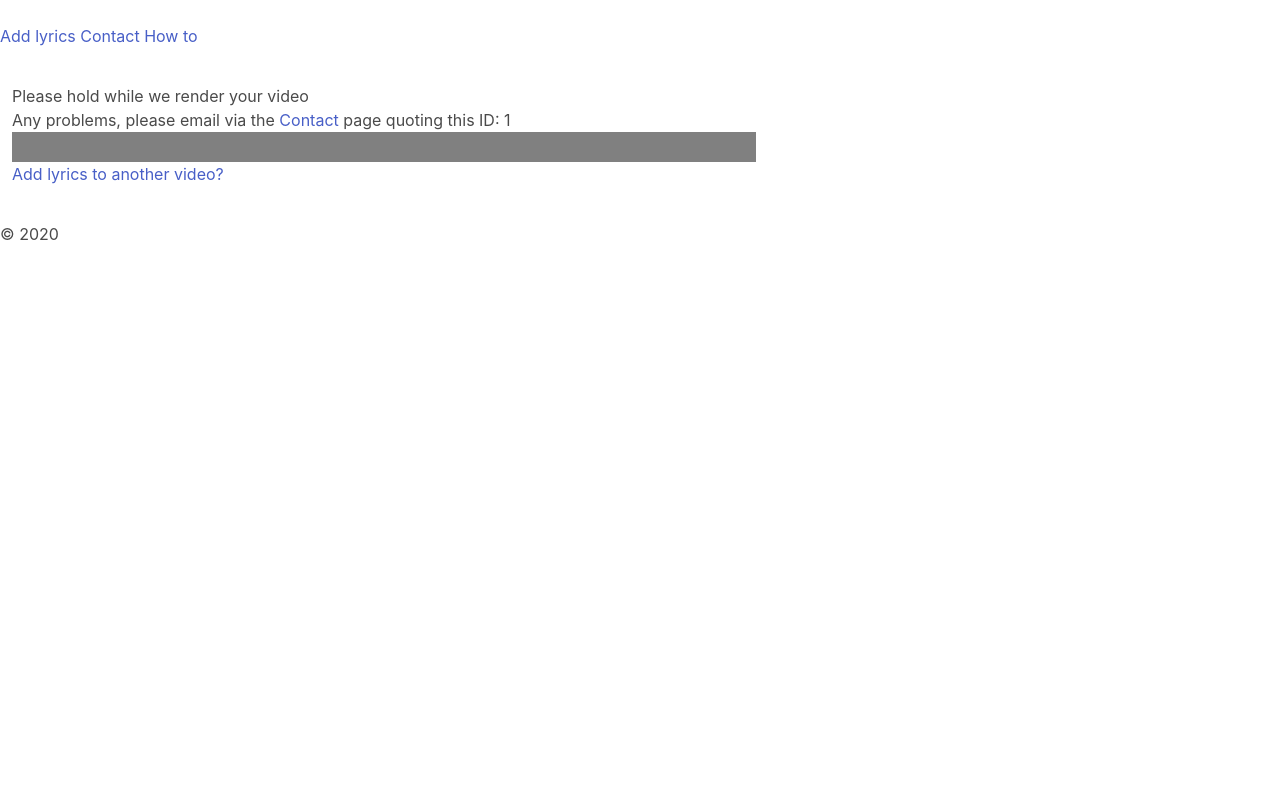
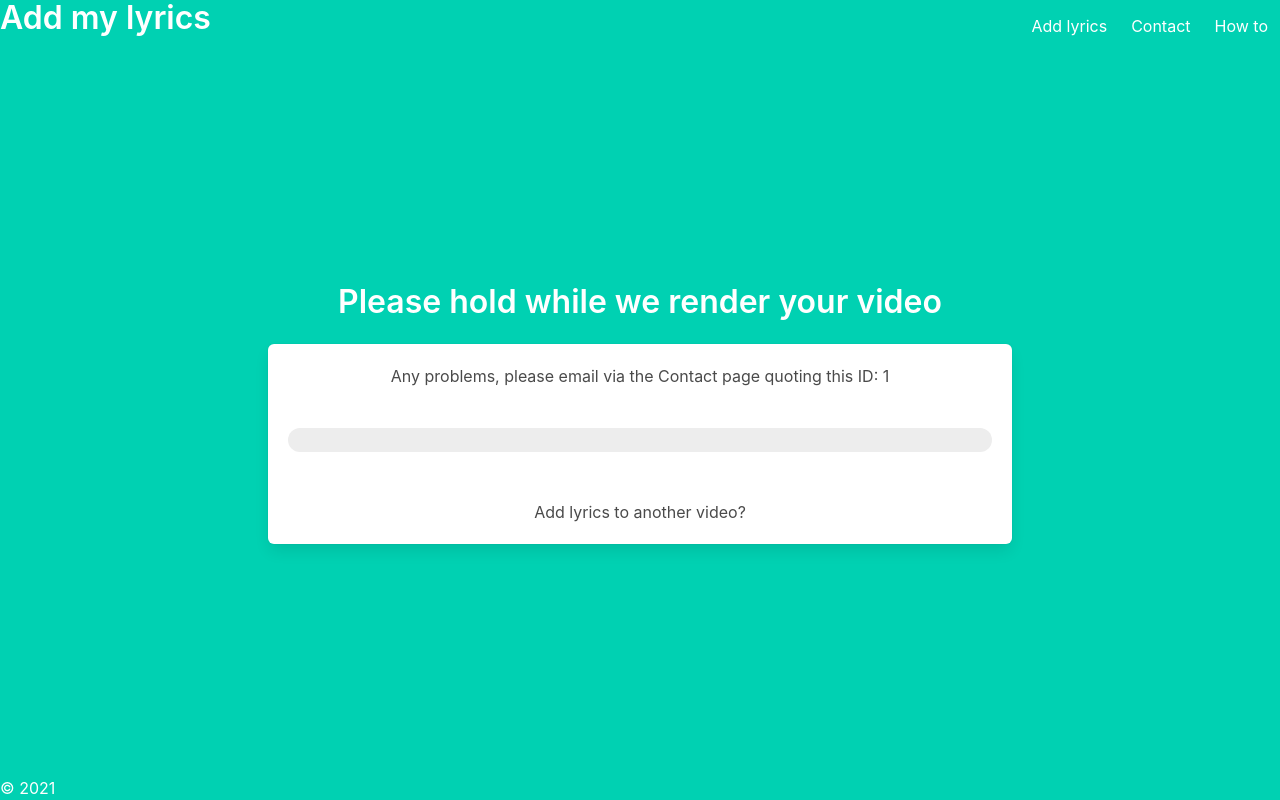
Before and after one commit to DoduRH/RenderWebsite, a Python web app: template Website/templates/hold.html in a window 1280 px wide. Run offline with Jinja, Linux system fonts and the light colour scheme; the template is opened without the code that fills it: most values are stand-ins (such as "Sample title", 1, 10 or a date in 2020).

Commit message:
Hold page, submit works

```diff
--- a/Website/static/css/hold.css
+++ b/Website/static/css/hold.css
@@ -1,15 +1,3 @@
-#myBar {
-    width: 10%;
-    height: 30px;
-    background-color: #259ac9;
-    text-align: center;
-    line-height: 30px;
-    color: white;
-    transition-duration: 6s;
-    transition-timing-function: linear;
-  }
-
-  #myProgress {
-    width: 100%;
-    background-color: grey;
-  }
+.progress::-webkit-progress-value {
+  transition: width 5s linear;
+}
--- a/Website/static/js/video.js
+++ b/Website/static/js/video.js
@@ -1028,6 +1028,7 @@ function checkForm() {
 async function uploadElement(elm) {
     filename = elm.files[0].name
     const response = await fetch('/getSignedURL?uuid=' + video_id + "&filename=" + filename + "&purpose=" + elm.id)
+    console.log("fetched")
     if (!await response.ok) {
         throw new Error('Network response for fetch was not ok.')
     }
--- /dev/null
+++ b/Website/templates/base.html
@@ -0,0 +1,65 @@
+<!-- templates/base.html -->
+
+<!DOCTYPE html>
+<html>
+
+<head>
+    <meta charset="utf-8">
+    <meta http-equiv="X-UA-Compatible" content="IE=edge">
+    <meta name="viewport" content="width=device-width, initial-scale=1">
+    <link rel="stylesheet" href="https://cdn.jsdelivr.net/npm/bulma@0.9.1/css/bulma.min.css">
+    <script src="https://ajax.googleapis.com/ajax/libs/jquery/3.5.1/jquery.min.js"></script>
+    <link rel="stylesheet" href="/static/css/common.css">
+    <script src="/static/js/common.js"></script>
+</head>
+
+<body>
+    <div class="cookie-notice has-background-primary-dark">
+        <div class="cookie-notice-flex">
+          <p>This site uses cookies to function properly.
+            By continuing to use this site, you agree to our use of cookies.
+            To see our privacy policy, click <a href="/privacy-policy" target="_blank" rel="noreferrer noopener">here</a>
+          </p>
+          <span class="cookie-notice-dismiss">
+            <svg viewBox="0 0 24 24">
+              <path d="M 2 2 L 22 22 M 2 22 L22 2" />
+            </svg>
+          </span>
+        </div>
+      </div>
+      <section class="hero is-primary is-fullheight">
+        <div class="hero-head">
+          <nav class="navbar" role="navigation" aria-label="main navigation">
+            <div class="navbar-brand">
+              <a href="/">
+                <h1 class="title">Add my lyrics</h1>
+              </a>
+              <a role="button" class="navbar-burger" aria-label="menu" aria-expanded="false"
+                data-target="navbarBasicExample">
+                <span aria-hidden="true"></span>
+                <span aria-hidden="true"></span>
+                <span aria-hidden="true"></span>
+              </a>
+            </div>
+            <div id="navbarBasicExample" class="navbar-menu">
+              <div class="navbar-end">
+                <a href="/" class="navbar-item">Add lyrics</a>
+                <a href="/contact" class="navbar-item">Contact</a>
+                <a href="/how-to" class="navbar-item">How to</a>
+              </div>
+            </div>
+          </nav>
+        </div>
+        <div class="hero-body">
+            <div class="container has-text-centered">
+                {% block content %}
+                {% endblock %}
+            </div>
+        </div>
+        <footer>
+          &copy; <script>document.write(new Date().getFullYear())</script>
+        </footer>
+    </section>
+</body>
+
+</html>
--- a/Website/templates/hold.html
+++ b/Website/templates/hold.html
@@ -1,114 +1,23 @@
-<!doctype html>
-<html>
+{% extends "base.html" %}
 
+{% block content %}
 <head>
-  <meta name="viewport" content="width=device-width, initial-scale=1" />
   <title>Please Hold</title>
   <link rel="stylesheet" href="/static/css/hold.css">
-  <link rel="stylesheet" href="https://cdn.jsdelivr.net/npm/bulma@0.9.1/css/bulma.min.css">
-  <script src="https://ajax.googleapis.com/ajax/libs/jquery/3.5.1/jquery.min.js"></script>
+  <script src="/static/js/hold.js"></script>
 </head>
 
-<body>
-  <header>
-    <a href="/">
-      <h1 style="color:white">Add my lyrics</h1>
-    </a>
-    <nav>
-      <a href="/">Add lyrics</a>
-      <a href="/contact">Contact</a>
-      <a href="/how-to">How to</a>
-    </nav>
-  </header>
-  <div class=row>
-    <div class=column style="width: 20%"></div>
-    <div class=column style="width: 60%">
-      <div class="capsule">
-        <h2 id="head">Please hold while we render your video</h2>
-        <p id="errorMsg" hidden></p>
-        <p id="quote">Any problems, please email via the <a href="/contact">Contact</a> page quoting this ID: {{ video_id }}</p>
-      </div>
-      <div class="capsule">
-        <div id="myProgress">
-          <div id="myBar" style="width: 0%"></div>
-        </div>
-      </div>
-      <div class="capsule">
-        <a id=new_vid_link href="/" target="_blank" rel="noreferrer noopener">Add lyrics to another video?</a>
-      </div>
+<div class="column is-8 is-offset-2">
+  <h1 class="title">Please hold while we render your video</h1>
+  <div class="box">
+    <div class="content">
+      <p id="quote">Any problems, please email via the <a href="/contact">Contact</a> page quoting this ID: {{ video_id }}</p>
+      <br>
+      <progress id="progBar" class="progress is-primary is-large" value=0 max="100"></progress>
+      <br>
+      <a id=new_vid_link href="/" target="_blank" rel="noreferrer noopener">Add lyrics to another video?</a>
     </div>
-    <div class=column style="width: 20%"></div>
   </div>
-  <footer>
-    &copy; 2020
-  </footer>
-</body>
+</div>
 
-<script>
-  const video_id = '{{ video_id }}';
-
-  function deleteCookie(cname) {
-    var name = cname + "="
-    var decodedCookie = decodeURIComponent(document.cookie)
-    var ca = decodedCookie.split(';')
-    for (var i = 0; i < ca.length; i++) {
-      var c = ca[i]
-      while (c.charAt(0) == ' ') {
-        c = c.substring(1)
-      }
-      if (c.indexOf(name) == 0) {
-        // Found cookie with cname
-        document.cookie = name + "; expires=Thu, 01 Jan 1970 00:00:00 UTC; path=/;"
-        return
-      }
-    }
-    return
-  }
-
-  function deleteTimingInfo() {
-    regStart = /(start_[0-9]|stop_[0-9])/g
-    while ((match = regStart.exec(document.cookie)) != null) {
-      deleteCookie(match[0])
-    }
-    deleteCookie("lyricsArea")
-  }
-
-  function progressBar(target) {
-    var elem = document.getElementById("myBar")
-    elem.style.width = target + "%"
-  }
-
-  function request() {
-    console.log("starting request...")
-    fetch('/get_file?videoID='.concat(video_id))
-      .then(response => response.json())
-      .then(data => {
-        console.log(data['status'])
-        if (data['status'] == "error") {
-          document.getElementById("head").innerHTML = "Something went wrong, sorry for the inconvenience"
-          document.getElementById("errorMsg").innerHTML = "Error message: " + data['error']
-          document.getElementById("errorMsg").hidden = false
-          document.getElementById("quote").innerHTML = document.getElementById("quote").innerHTML.replace('Any problems, p', 'P')
-          clearInterval(timerID)
-        } else {
-          progressBar(data['progress'])
-          if (data['progress'] == "100") {
-            clearInterval(timerID)
-            window.location.href = "/download?videoID=".concat(video_id)
-            document.title = "Your download should begin shortly"
-            document.getElementById("head").innerHTML = "You download should begin shortly"
-            document.getElementById("new_vid_link").target = ""
-          }
-        }
-      })
-      .catch((error) => {
-        console.error('Error:', error);
-      });
-  }
-  errored = false
-  deleteTimingInfo()
-  timerID = setInterval(request, 5000)
-  request()
-
-</script>
-<script src="/static/js/common.js"></script>
+{% endblock %}
--- a/Website/templates/invalid.html
+++ b/Website/templates/invalid.html
@@ -14,7 +14,7 @@
     <a href="/how-to">How to</a>
   </nav>
   <footer>
-    &copy; 2020
+    &copy; <script>document.write(new Date().getFullYear())</script>
   </footer>
 </header>
 
```
Also changed, not shown: Website/main.py (+7 -2 lines), Website/static/css/common.css (added, +52 -0 lines), Website/static/html/video.html (+3 -55 lines), Website/static/js/hold.js (added, +64 -0 lines), 1 other file.
